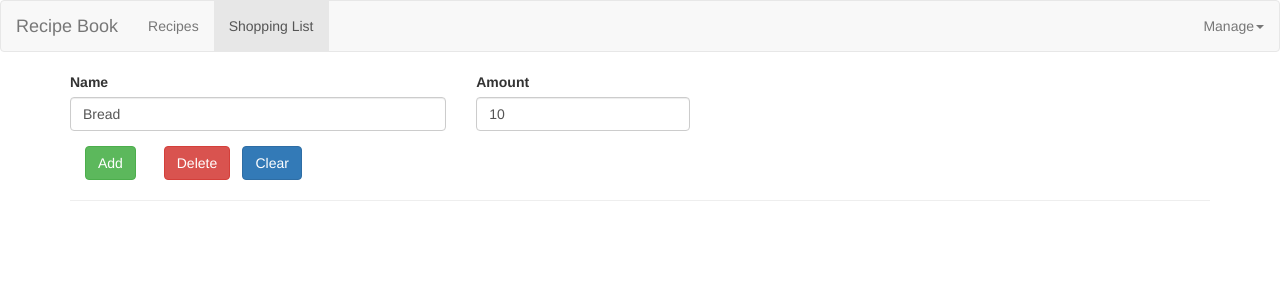
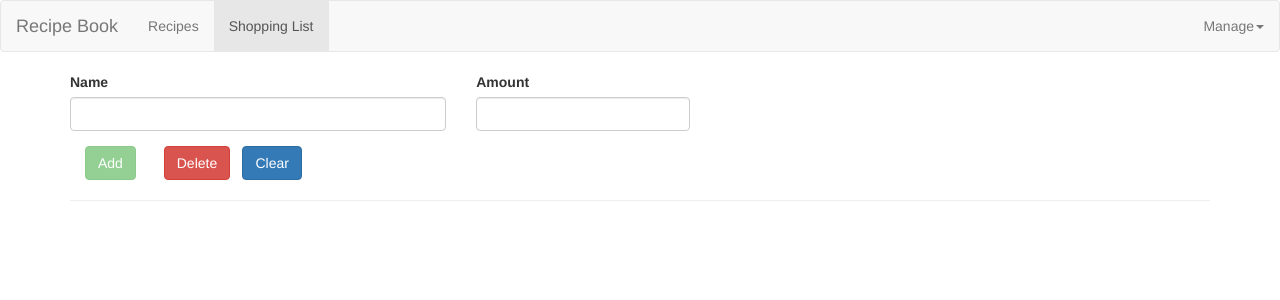
Before and after one commit to GowriKrishnamurthy/Angular2-MealPlanner, an Angular app: page /shopping-list in a window 1280 px wide. Shown: the top 300 px of the page. Built offline with nearby package versions, Linux system fonts and the light colour scheme.

Commit message:
Angular template form for New ingredient

```diff
--- a/src/app/app.module.ts
+++ b/src/app/app.module.ts
@@ -1,5 +1,6 @@
 import { BrowserModule } from '@angular/platform-browser';
 import { NgModule } from '@angular/core';
+import { FormsModule }   from '@angular/forms';
 
 import { AppComponent } from './app.component';
 import { HeaderComponent } from './header/header.component';
@@ -35,6 +36,7 @@ import { RecipeEditComponent } from './recipes/recipe-edit/recipe-edit.component
   ],
   imports: [
     BrowserModule,
+    FormsModule,
     AppRoutingModule
   ],
   providers: [ShoppingListService],
--- a/src/app/shopping-list/shopping-edit/shopping-edit.component.html
+++ b/src/app/shopping-list/shopping-edit/shopping-edit.component.html
@@ -1,32 +1,27 @@
 <div class="row">
   <div class="col-xs-12">
-    <form>
+    <form #f="ngForm" (ngSubmit)="onAddItem(f)">
       <div class="row">
         <div class="col-sm-5 form-group">
           <label for="name">Name</label>
-          <input
-            type="text"
-            id="name"
-            class="form-control"
-            #nameInput
-            value="Bread">
+          <input type="text" id="name" class="form-control" name="name" ngModel #name="ngModel" required>
+          <span class="help-block" *ngIf="!name.valid && name.touched"> Please enter the ingredient!</span>
         </div>
 
         <div class="col-sm-3 form-group">
           <label for="amount">Amount</label>
-          <input
-            type="number"
-            id="amount"
-            class="form-control"
-            #amountInput
-            value="10">
+          <input type="number" id="amount" class="form-control" name="amount" ngModel #amount="ngModel" required pattern="^[1-9]+[0-9]*$">
+          <span class="help-block" *ngIf="!amount.valid && amount.touched">
+            <span class="help-block" *ngIf="amount.errors.required"> Please enter the amount!</span>
+            <span class="help-block" *ngIf="amount.errors.pattern"> Please enter a number above zero.</span>
+          </span>
         </div>
       </div>
 
       <div class="row">
         <div class="col-xs-12">
           <div class="col-sm-1">
-            <button class="btn btn-success" type="button" (click)="onAddItem()" >Add</button>
+            <button class="btn btn-success" type="submit" [disabled]="!f.valid">Add</button>
           </div>
           <div class="col-sm-1">
             <button class="btn btn-danger" type="button">Delete</button>
--- a/src/app/shopping-list/shopping-edit/shopping-edit.component.ts
+++ b/src/app/shopping-list/shopping-edit/shopping-edit.component.ts
@@ -1,25 +1,22 @@
-import { Component, OnInit, ElementRef, ViewChild } from '@angular/core';
+import { Component, OnInit } from '@angular/core';
 import { Ingredient } from '../../shared/ingredient.model';
 import { ShoppingListService } from '../shopping-list.service';
-
+import { NgForm } from '@angular/forms';
 @Component({
   selector: 'shopping-edit',
   templateUrl: './shopping-edit.component.html',
   styleUrls: ['./shopping-edit.component.css']
 })
 export class ShoppingEditComponent implements OnInit {
-  @ViewChild('nameInput') nameInputRef:ElementRef;
-  @ViewChild('amountInput') amountInputRef:ElementRef;
 
-  constructor(private shoppingListService:ShoppingListService) { }
+  constructor(private shoppingListService: ShoppingListService) { }
 
   ngOnInit() {
   }
 
-  onAddItem(){
-     const ingName= this.nameInputRef.nativeElement.value;
-     const ingAmount= this.amountInputRef.nativeElement.value;
-     const newIngredient= new Ingredient(ingName,ingAmount);
-     this.shoppingListService.addIngredient(newIngredient);
+  onAddItem(newIngredientForm: NgForm) {
+    const formVal = newIngredientForm.value;
+    const newIngredient = new Ingredient(formVal.name, formVal.amount);
+    this.shoppingListService.addIngredient(newIngredient);
   }
 }
```
